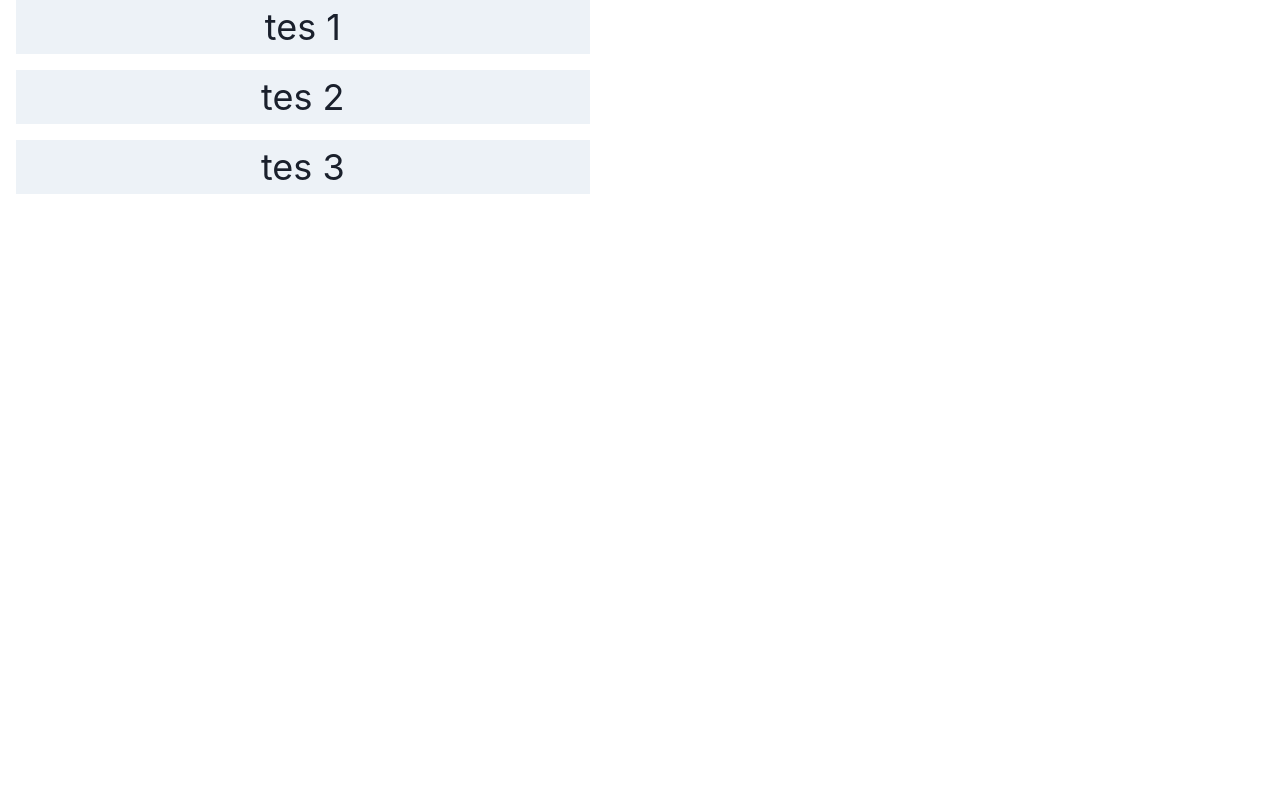
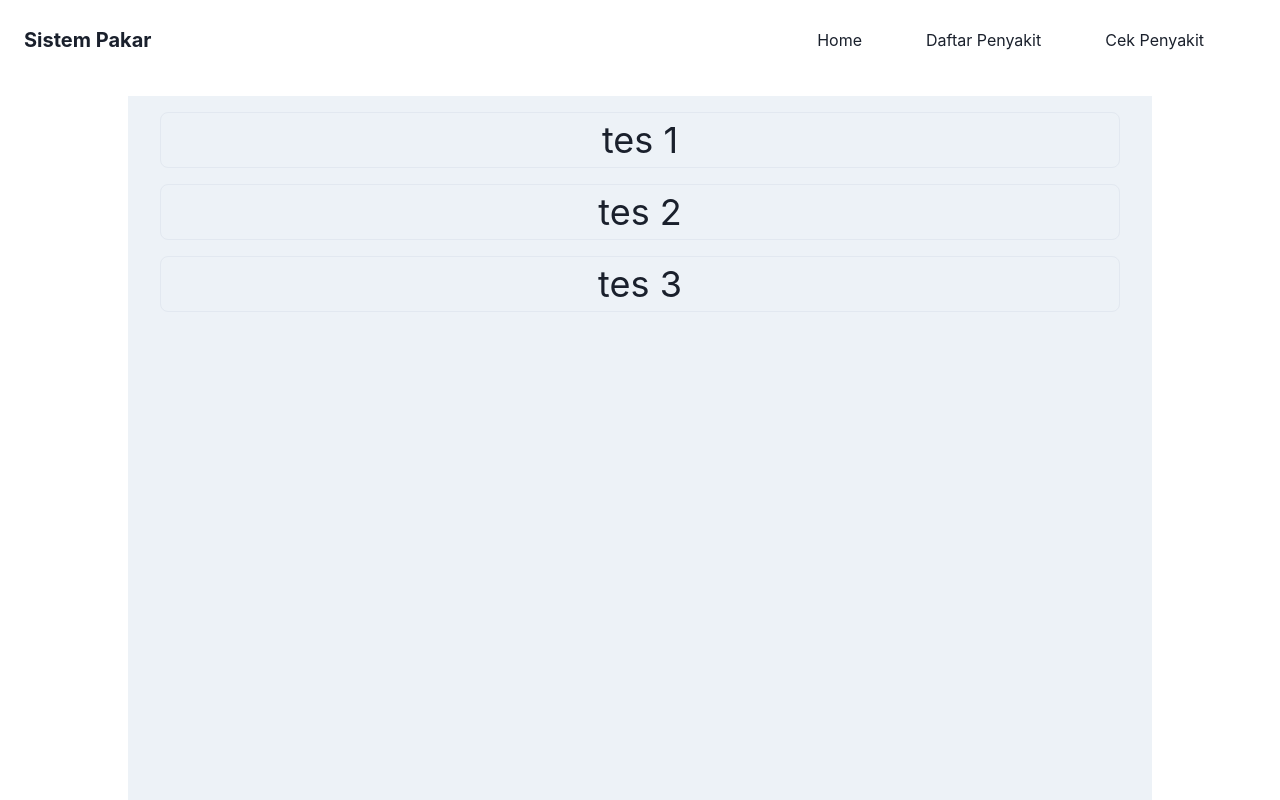
Before and after one commit to Vrits/fantastic-waffle, a React (Vite) app: page / in a window 1280 px wide. Shown: the top 800 px of the page. Built offline with nearby package versions, Linux system fonts and the light colour scheme.

Commit message:
Making Starter Layout

```diff
--- a/index.html
+++ b/index.html
@@ -4,7 +4,7 @@
     <meta charset="UTF-8" />
     <link rel="icon" type="image/svg+xml" href="/vite.svg" />
     <meta name="viewport" content="width=device-width, initial-scale=1.0" />
-    <title>Vite + React</title>
+    <title>Sistem Pakar</title>
   </head>
   <body>
     <div id="root"></div>
--- a/package.json
+++ b/package.json
@@ -9,12 +9,14 @@
     "preview": "vite preview"
   },
   "dependencies": {
+    "@chakra-ui/icons": "^2.0.15",
     "@chakra-ui/react": "^2.4.4",
     "@emotion/react": "^11.10.5",
     "@emotion/styled": "^11.10.5",
     "framer-motion": "^8.0.2",
     "react": "^18.2.0",
-    "react-dom": "^18.2.0"
+    "react-dom": "^18.2.0",
+    "react-router-dom": "^6.6.1"
   },
   "devDependencies": {
     "@types/react": "^18.0.26",
--- a/src/App.css
+++ /dev/null
@@ -1,41 +0,0 @@
-#root {
-  max-width: 1280px;
-  margin: 0 auto;
-  padding: 2rem;
-  text-align: center;
-}
-
-.logo {
-  height: 6em;
-  padding: 1.5em;
-  will-change: filter;
-}
-.logo:hover {
-  filter: drop-shadow(0 0 2em #646cffaa);
-}
-.logo.react:hover {
-  filter: drop-shadow(0 0 2em #61dafbaa);
-}
-
-@keyframes logo-spin {
-  from {
-    transform: rotate(0deg);
-  }
-  to {
-    transform: rotate(360deg);
-  }
-}
-
-@media (prefers-reduced-motion: no-preference) {
-  a:nth-of-type(2) .logo {
-    animation: logo-spin infinite 20s linear;
-  }
-}
-
-.card {
-  padding: 2em;
-}
-
-.read-the-docs {
-  color: #888;
-}
--- a/src/App.jsx
+++ b/src/App.jsx
@@ -1,22 +1,19 @@
-import { Container, VStack, Center, Text } from "@chakra-ui/react";
-
-
+import { Routes,Route } from "react-router-dom";
+import Nav from "./components/Nav/Navbar";
+import CekPenyakit from "./pages/CekPenyakit";
+import DaftarPenyakit from "./pages/DaftarPenyakit";
+import Home from "./pages/Home";
 
 function App() {
   return (
-    <Container w={"container.xl"} >
-      <VStack spacing={4} w={'full'} >
-        <Center w={"full"} bg={'gray.100'}>
-          <Text fontSize={"4xl"}>tes 1</Text>
-        </Center>
-        <Center w={"full"} bg={'gray.100'}>
-          <Text fontSize={"4xl"}>tes 2</Text>
-        </Center>
-        <Center w={"full"} bg={'gray.100'}>
-          <Text fontSize={"4xl"}>tes 3</Text>
-        </Center>
-      </VStack>
-    </Container>
+    <>
+    <Nav />
+    <Routes>
+      <Route path="/" element={<Home />}/>
+      <Route path="/CekPenyakit" element={<CekPenyakit />}/>
+      <Route path="/DaftarPenyakit" element={<DaftarPenyakit />}/>
+    </Routes>
+    </>
   );
 }
 
--- /dev/null
+++ b/src/components/Content/Content.jsx
@@ -0,0 +1,31 @@
+import { Container, VStack, Center, Text } from "@chakra-ui/react";
+
+const arr = ["1", "2", "3"];
+
+const Content = () => {
+  return (
+    <Container maxWidth={"container.lg"} height='1000px' centerContent mt="4" bg={'gray.100'}>
+      <VStack spacing={4} w="full" p={4}>
+        {arr.map((e, i) => (
+          <Center
+            w={"full"}
+            bg={"gray.100"}
+            borderRadius="lg"
+            border="solid 1px "
+            borderColor={"gray.200"}
+            transition={".5s"}
+            _hover={{
+              bg: "gray.200",
+              borderColor: "gray.500",
+            }}
+            key={`key${i}`}
+          >
+            <Text fontSize={"4xl"}>tes {e} </Text>
+          </Center>
+        ))}
+      </VStack>
+    </Container>
+  );
+};
+
+export default Content;
--- /dev/null
+++ b/src/components/Nav/Navbar.jsx
@@ -0,0 +1,71 @@
+import React, { useState } from "react";
+import { Text, Flex, Spacer } from "@chakra-ui/react";
+import { Link } from "react-router-dom";
+
+const Nav = () => {
+  const [scroll, setScroll] = useState(false);
+
+  const changeScroll = () =>
+    document.body.scrollTop > 80 || document.documentElement.scrollTop > 80
+      ? setScroll(true)
+      : setScroll(false);
+
+  window.addEventListener("scroll", changeScroll);
+
+  const pageLink = [
+    {
+      name: "Home",
+      link: "/",
+    },
+    {
+      name: "Daftar Penyakit",
+      link: "/DaftarPenyakit",
+    },
+    {
+      name: "Cek Penyakit",
+      link: "/CekPenyakit",
+    },
+  ];
+
+  return (
+    <Flex
+      h="10vh"
+      alignItems="center"
+      p="6"
+      boxShadow={scroll ? "base" : "none"}
+      position="sticky"
+      top="0"
+      zIndex="sticky"
+      w="full"
+      bg={"whiteAlpha.300"}
+      backdropFilter={"blur(4px)"}
+    >
+      <Text fontSize="xl" fontWeight="bold">
+        Sistem Pakar
+      </Text>
+
+      <Spacer />
+
+      <Flex alignItems="center">
+        {pageLink.map((e, i) => (
+          <Link to={e.link} key={`1${i}`}>
+            <Text
+              fontSize="md"
+              mr="10"
+              cursor={"pointer"}
+              p={"3"}
+              borderRadius={"lg"}
+              transition={".5s"}
+              _hover={{ bg: "green.100" }}
+            >
+              {e.name}
+            </Text>
+          </Link>
+        ))}
+        {/* <Text fontSize="md">Daftar Penyakit</Text> */}
+      </Flex>
+    </Flex>
+  );
+};
+
+export default Nav;
--- a/src/main.jsx
+++ b/src/main.jsx
@@ -1,13 +1,16 @@
 import React from "react";
 import ReactDOM from "react-dom/client";
 import App from "./App";
-import "./index.css";
+// import "./index.css";
 import { ChakraProvider } from "@chakra-ui/react";
+import { BrowserRouter } from "react-router-dom";
 
 ReactDOM.createRoot(document.getElementById("root")).render(
   <React.StrictMode>
-    <ChakraProvider>
-      <App />
-    </ChakraProvider>
+    <BrowserRouter>
+      <ChakraProvider>
+        <App />
+      </ChakraProvider>
+    </BrowserRouter>
   </React.StrictMode>
 );
--- /dev/null
+++ b/src/pages/CekPenyakit.jsx
@@ -0,0 +1,11 @@
+
+
+const CekPenyakit = () => {
+    return (
+        <>
+        <h1>Cek Penyakit Page</h1>
+        </>
+     );
+}
+
+export default CekPenyakit;
--- /dev/null
+++ b/src/pages/DaftarPenyakit.jsx
@@ -0,0 +1,9 @@
+const DaftarPenyakit = () => {
+  return (
+    <>
+      <h1>Daftar Penyakit Page</h1>
+    </>
+  );
+};
+
+export default DaftarPenyakit;
--- /dev/null
+++ b/src/pages/Home.jsx
@@ -0,0 +1,11 @@
+import Content from "../components/Content/Content";
+
+const Home = () => {
+  return (
+    <>
+      <Content />
+    </>
+  );
+};
+
+export default Home;
```
Also changed, not shown: 2 other files (tests, documents, lock files or other folders).
